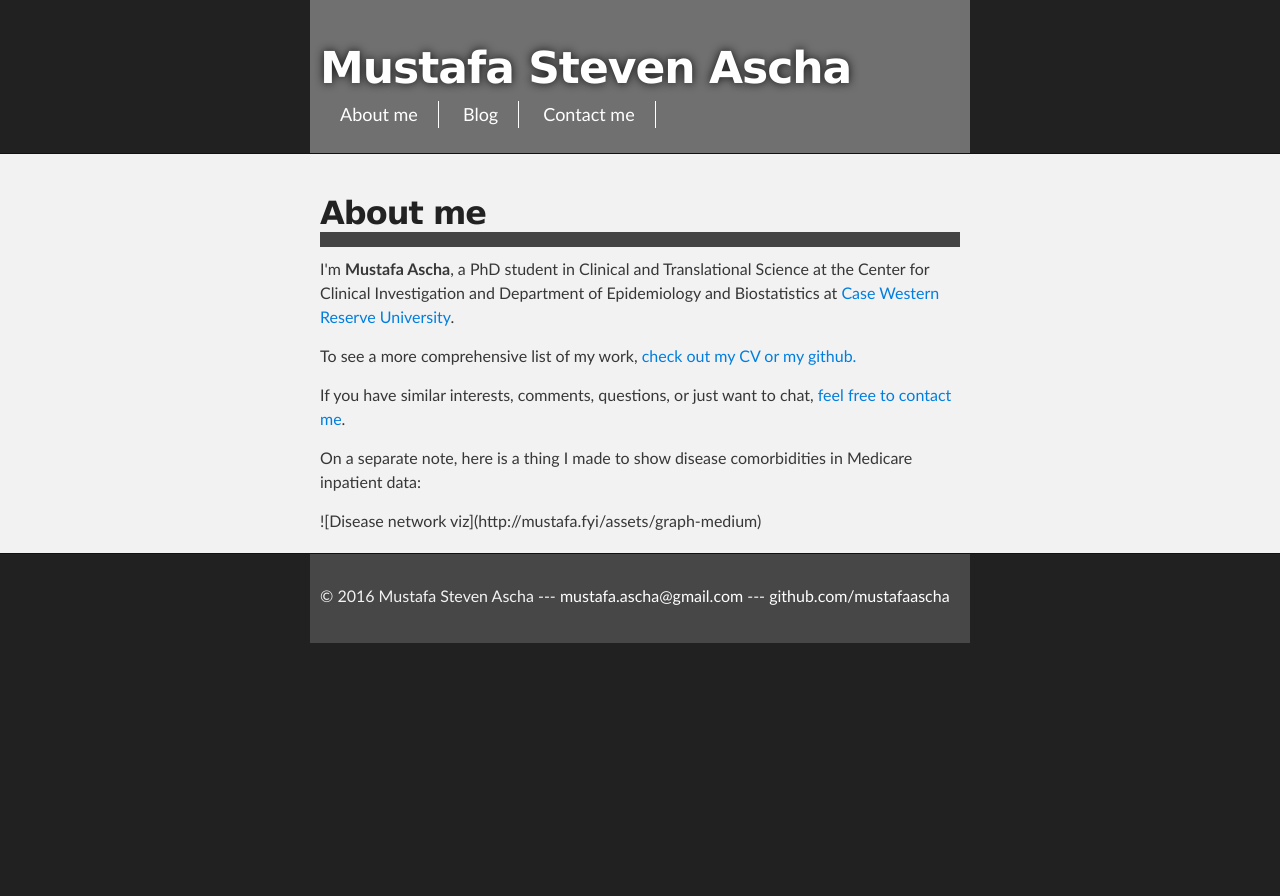
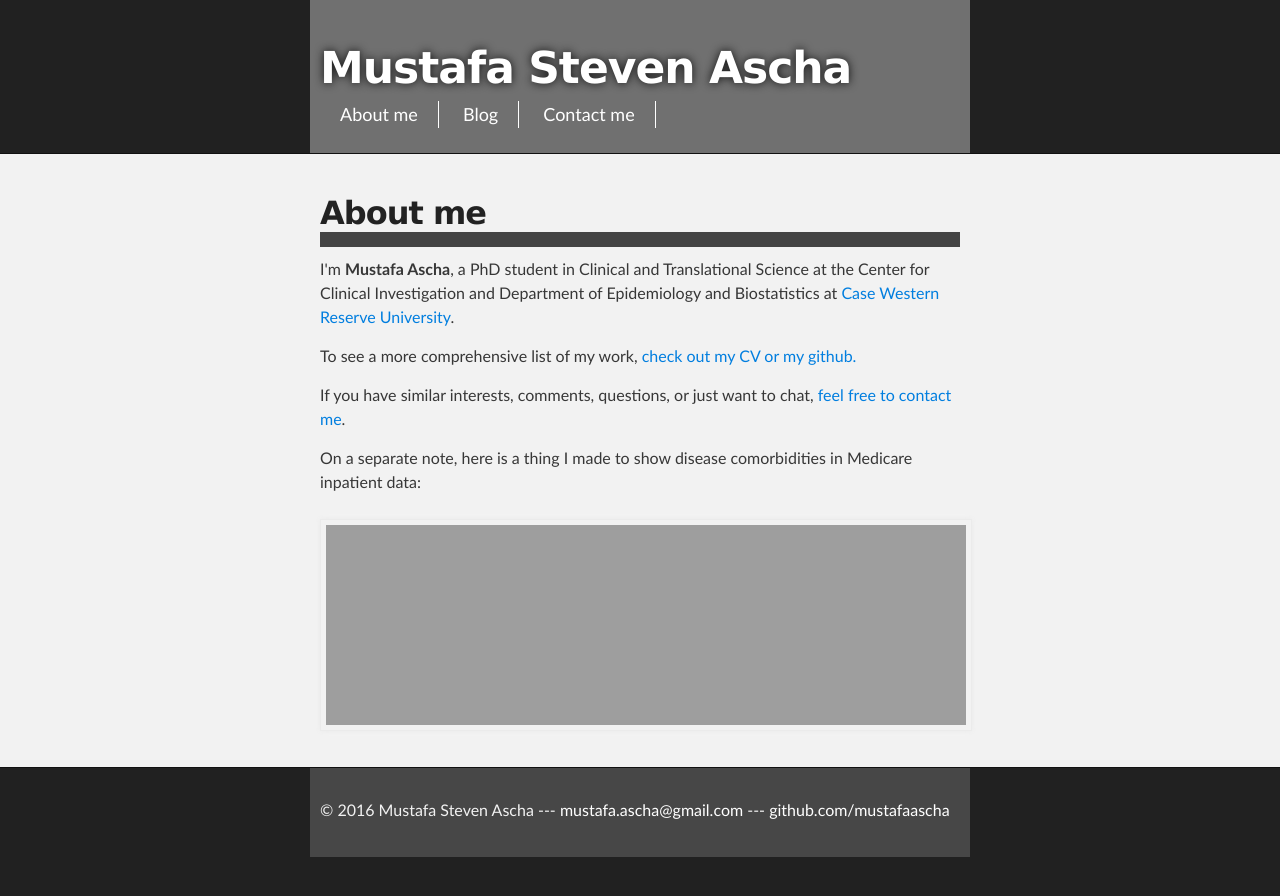
Before and after one commit to mustafaascha/mustafaascha.github.io, a Jekyll site: the page built from about/index.html, in a window 1280 px wide. Shown: the top 896 px of the page. Built offline with Jekyll 4.4.1, drawn with Linux system fonts in a browser that asks for light colours.

Commit message:
Update index.html

```diff
--- a/about/index.html
+++ b/about/index.html
@@ -13,4 +13,4 @@ title: About Mustafa
 
 <p> On a separate note, here is a thing I made to show disease comorbidities in Medicare inpatient data: </p>
 
-![Disease network viz](http://mustafa.fyi/assets/graph-medium)
+<img src="http://mustafa.fyi/assets/graph-medium" alt="Disease-disease network visualization" width = 300 height = 200>
```
